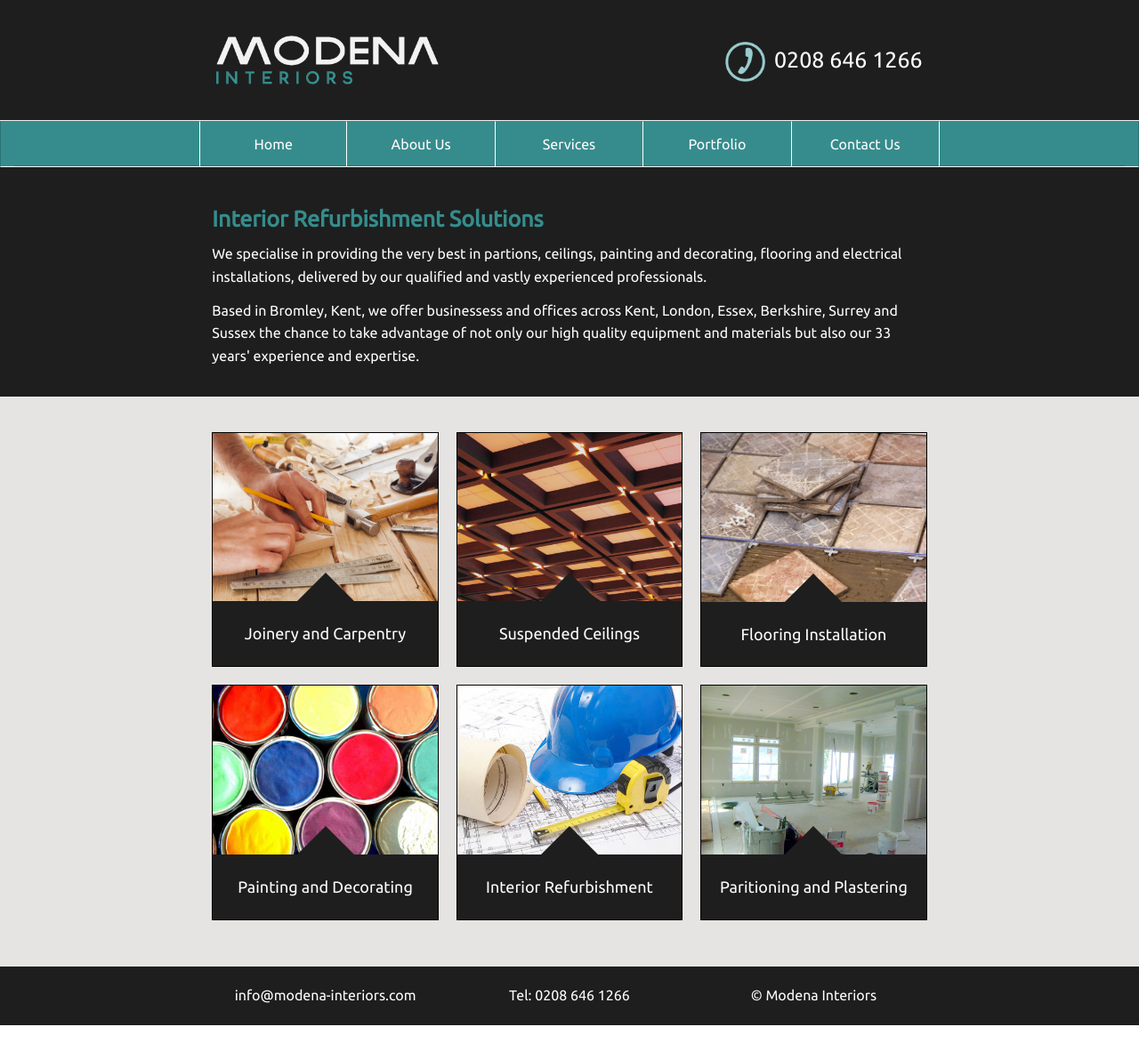
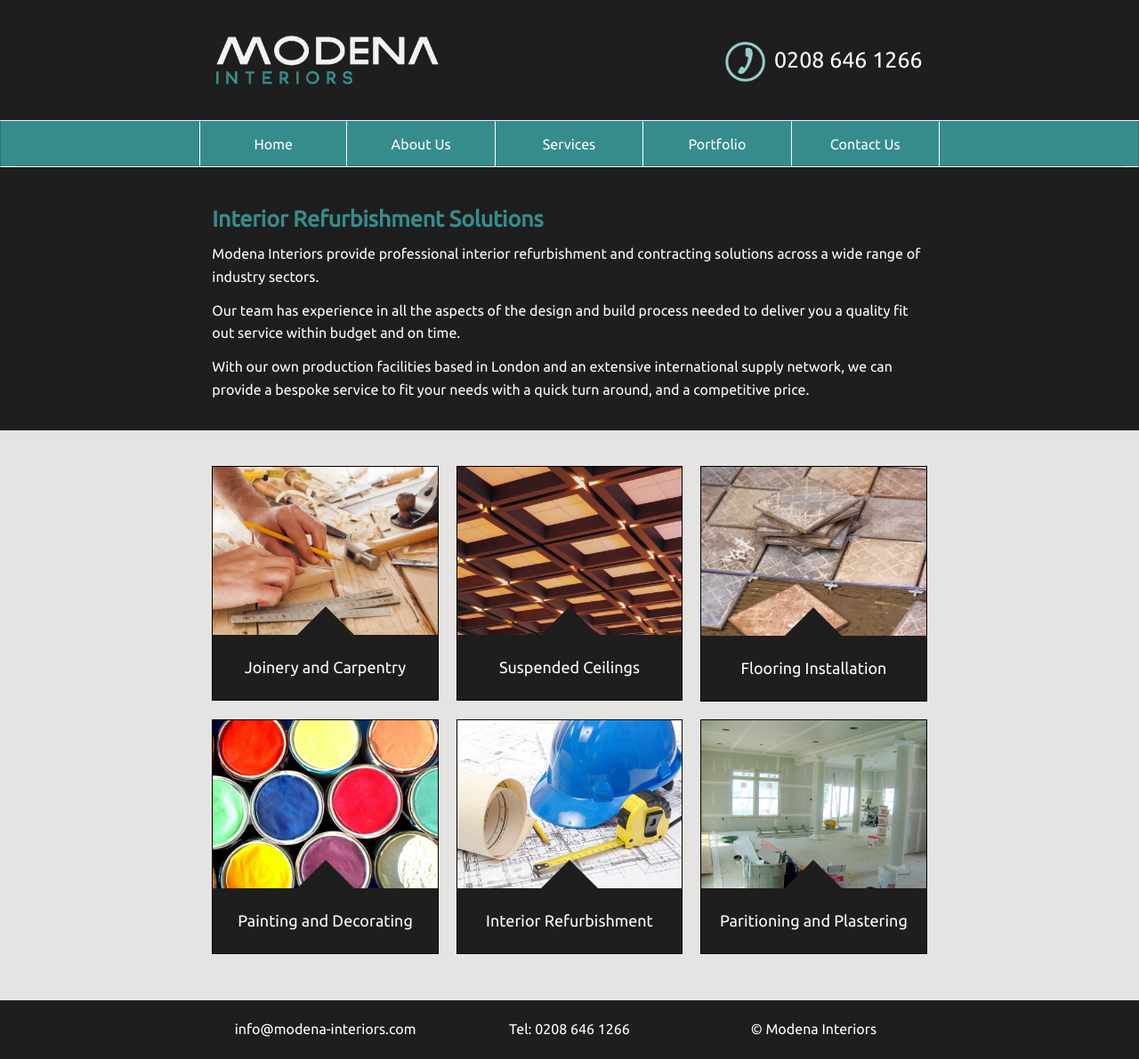
Before and after one commit to modenainteriors/modenainteriors.github.io, a Jekyll site: the page built from index.html, in a window 1280 px wide. Shown: the whole page at 89% size. Built offline with Jekyll 4.4.1, drawn with Linux system fonts in a browser that asks for light colours; nearby versions of some CDN libraries; before the commit the page ends 1153 px from its top, so only the background shows below that.

Commit message:
Change homepage main text

```diff
--- a/index.html
+++ b/index.html
@@ -6,13 +6,18 @@ layout: default
 <div class="col-md-offset-2 col-md-8 col-xs-10 col-xs-offset-1">
   <h1>{{ site.description  }}</h1>
   <p>
-    We specialise in providing the very best in partions, ceilings, painting and decorating, flooring and electrical installations, delivered by our qualified and vastly experienced professionals.
+    Modena Interiors provide professional interior refurbishment and contracting solutions across a wide range of industry sectors.
   </p>
 
   <p>
-    Based in Bromley, Kent, we offer businessess and offices across Kent, London, Essex, Berkshire, Surrey and Sussex the chance to take advantage of not only our high quality equipment and materials but also our 33 years' experience and expertise.
+    Our team has experience in all the aspects of the design and build process needed to deliver you a quality fit out service within budget and on time.
   </p>
-  </div>
+
+  <p>
+    With our own production facilities based in London and an extensive international supply network, we can provide a bespoke service to fit your
+    needs with a quick turn around, and a competitive price.
+  </p>
+</div>
 
 </main>
 <section class="services-list container-fluid">
```
